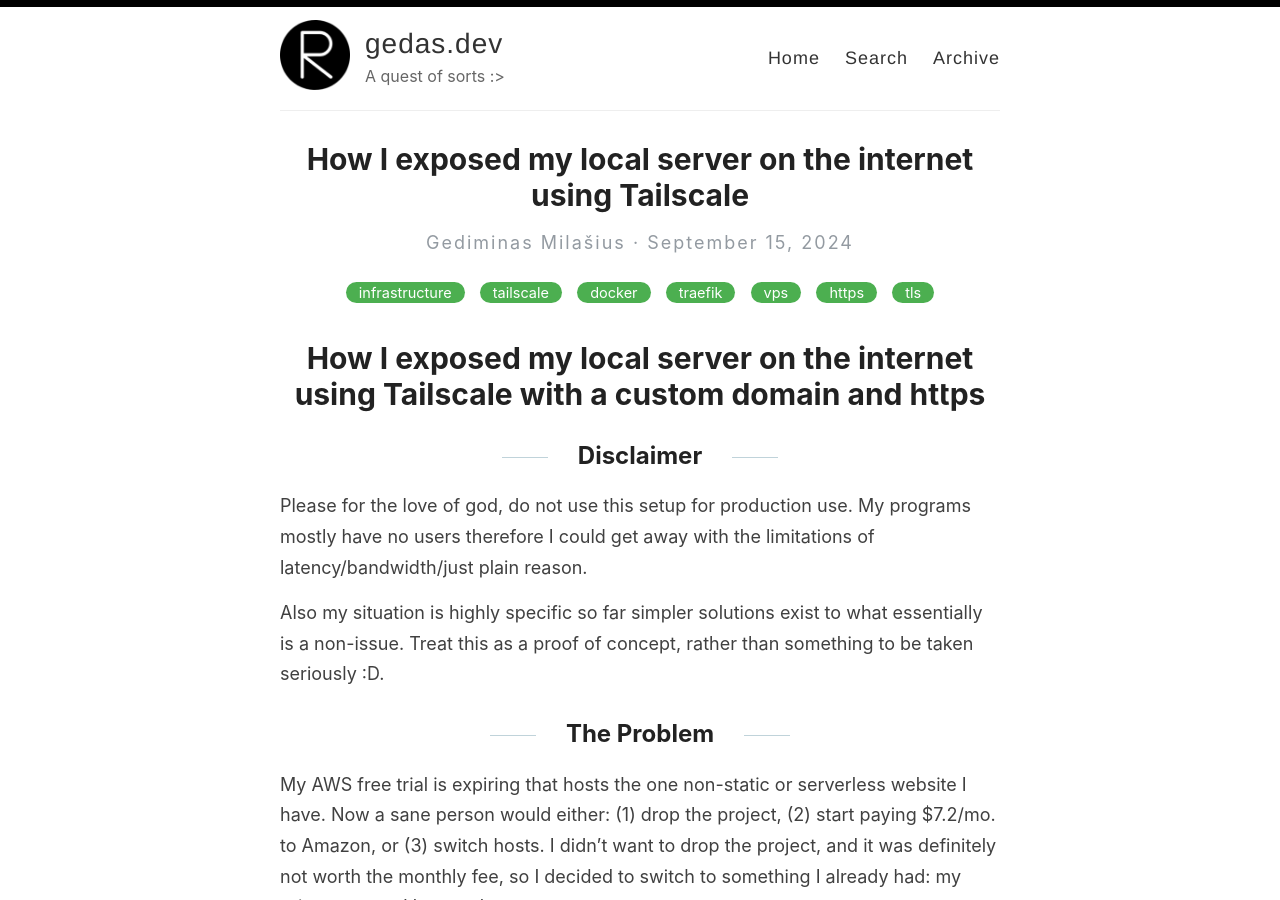
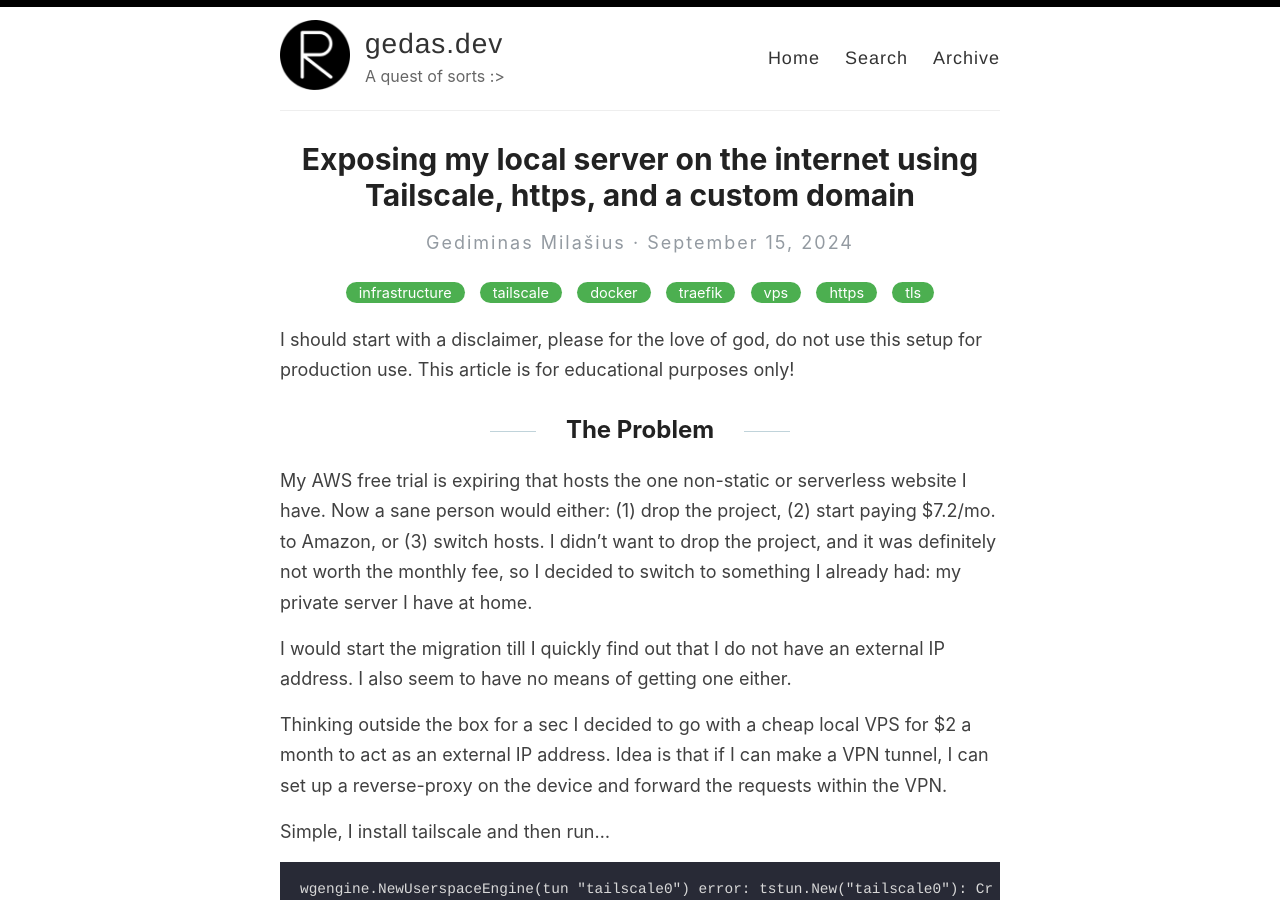
Before and after one commit to GedasFX/gedasfx.github.io, a Jekyll site: the page built from _posts/2024-09-15-tailscale-funnel.md, in a window 1280 px wide and 900 px high. Built offline with Jekyll 4.4.1, drawn with Linux system fonts in a browser that asks for light colours.

Commit message:
Fixup formatting

````diff
--- a/_posts/2024-09-15-tailscale-funnel.md
+++ b/_posts/2024-09-15-tailscale-funnel.md
@@ -1,17 +1,11 @@
 ---
 layout: post
-title: "How I exposed my local server on the internet using Tailscale"
+title: Exposing my local server on the internet using Tailscale, https, and a custom domain
 date: 2024-09-15
 categories: infrastructure tailscale docker traefik vps https tls
 ---
 
-# How I exposed my local server on the internet using Tailscale with a custom domain and https
-
-## Disclaimer
-
-Please for the love of god, do not use this setup for production use. My programs mostly have no users therefore I could get away with the limitations of latency/bandwidth/just plain reason.
-
-Also my situation is highly specific so far simpler solutions exist to what essentially is a non-issue. Treat this as a proof of concept, rather than something to be taken seriously :D.
+I should start with a disclaimer, please for the love of god, do not use this setup for production use. This article is for educational purposes only!
 
 ## The Problem
 
@@ -105,9 +99,9 @@
 
 3. Create `OAuth` client with scope `devices:write`, and tag `tag:container`. Feel free to give a `Description` too.
 
-<img src="./2024-09-15-tailscale-funnel.assets/oauth-client.png" alt="Example of creation window" height="800" />
+<img src="../assets/posts/2024-09-15-tailscale-funnel/oauth-client.png" alt="Example of creation window" height="800" />
 
-4. Put together a `docker-compose.yml` file:
+1. Put together a `docker-compose.yml` file:
 
 ```yml
 # ./docker-compose.yml
@@ -172,7 +166,7 @@
 Finally, wait a few minutes if you do not see your website appear initially. However, if after some time you see that the website still is not available, here are some troubleshooting tips:
 
 1. Check if the host is up [on the dashboard](https://login.tailscale.com/admin/machines). You should see something like the following:
-![Image showing host being up](./2024-09-15-tailscale-funnel.assets/host%20is%20up.png)
+![Image showing host being up](../assets/posts/2024-09-15-tailscale-funnel/host%20is%20up.png)
 
 2. Check if you can access the url from a machine on tailnet. DNS propagates quicker internally so good way to check. If its not working from within a tailnet, something has gone wrong.
 
````
Also changed, not shown: assets/posts/2024-09-15-tailscale-funnel/host is up.png (renamed from _posts/2024-09-15-tailscale-funnel.assets/host is up.png), assets/posts/2024-09-15-tailscale-funnel/oauth-client.png (renamed from _posts/2024-09-15-tailscale-funnel.assets/oauth-client.png).
